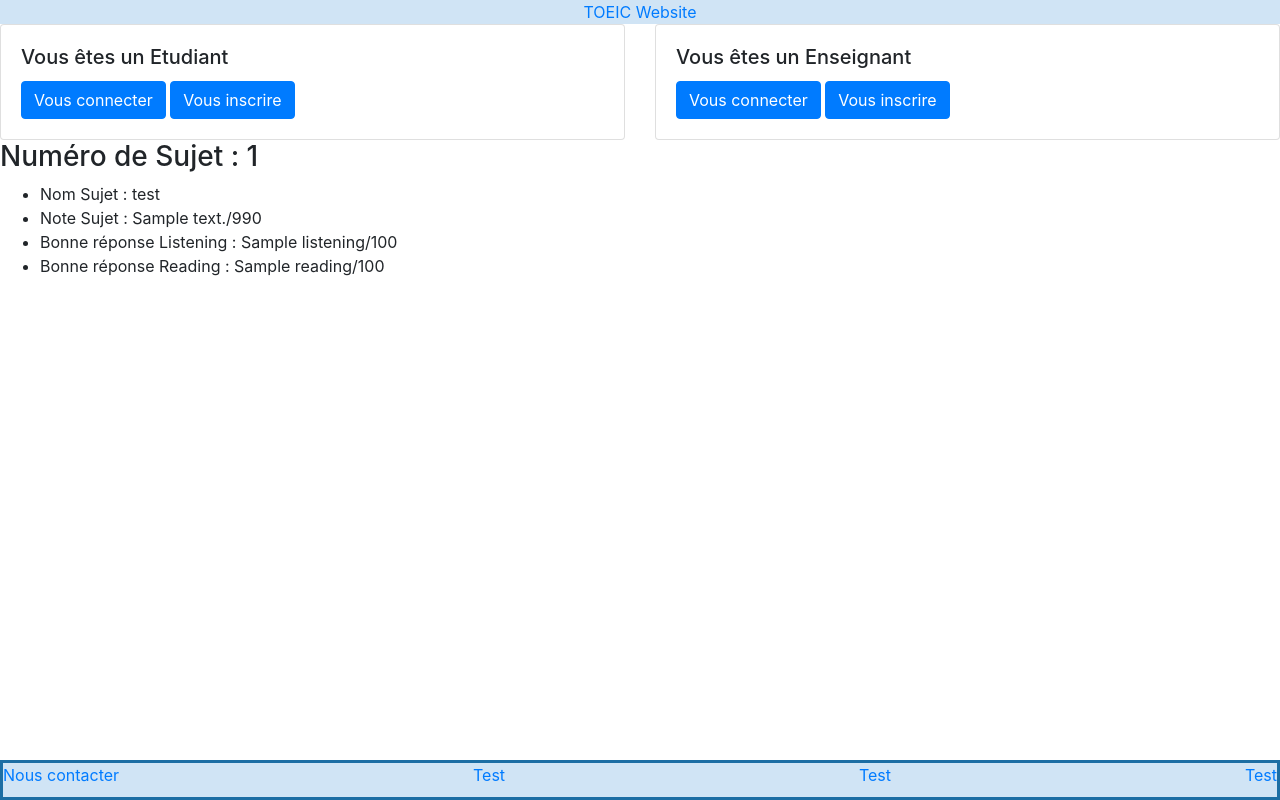
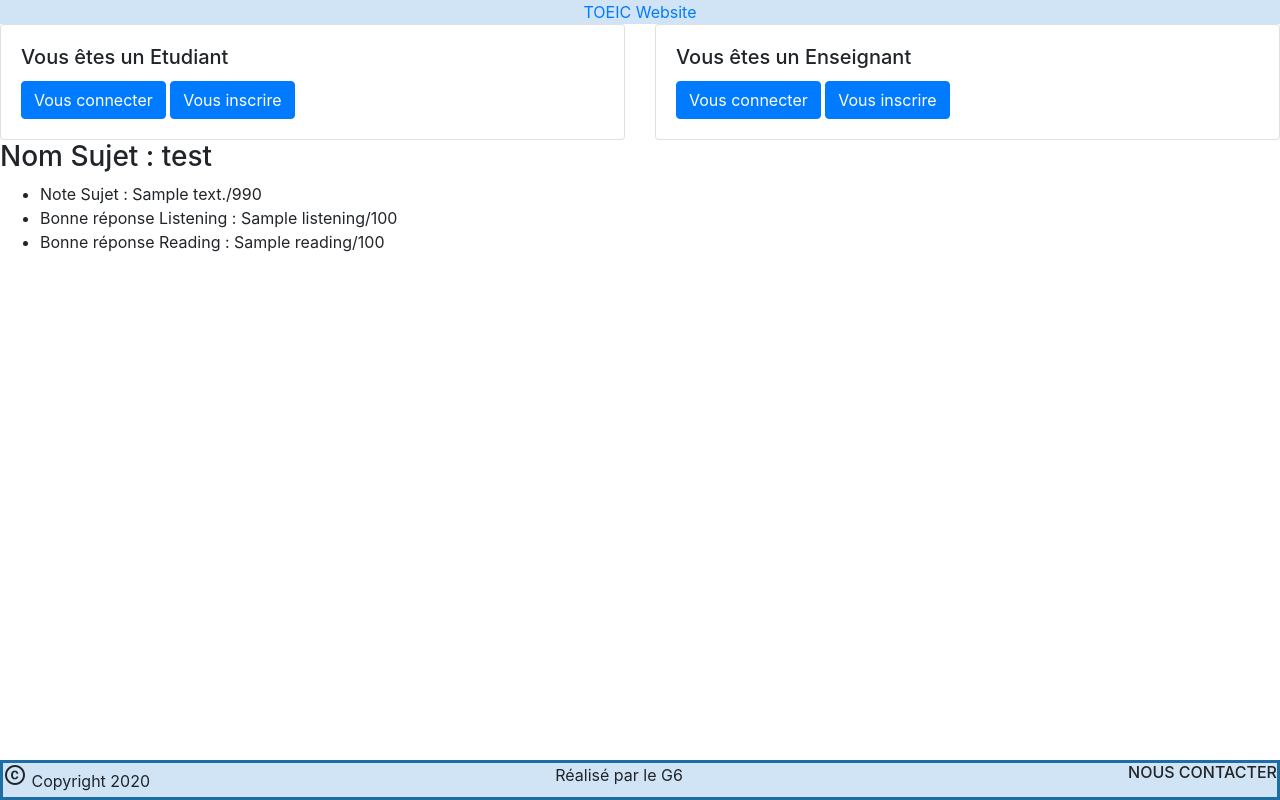
Before and after one commit to Alexiaognard/PiscineTOEIC, a Django app: template mysite/templates/corriger_sujet.html in a window 1280 px wide. Run offline with Django 3.2, Linux system fonts and the light colour scheme; data comes from the database, SQL or seed files in the repository; tables that the repository leaves empty hold one stand-in row (values such as "Sample post"); the template is opened without the code that fills it: values that come from a table or form of the project are taken from there, most other values are stand-ins (such as "Sample title", 1, 10 or a date in 2020); some libraries are stand-ins or nearby versions.

Commit message:
Ajout CSS + test aimer

```diff
--- a/mysite/templates/corriger_sujet.html
+++ b/mysite/templates/corriger_sujet.html
@@ -4,9 +4,8 @@
 
 <div class="recapitulation">
     <div class="collection with-header">
-        <h3> Numéro de Sujet : {{ subEtu.numSujet }} </h3>
+        <h3> Nom Sujet : {{subEtu.nomSujet}}</h3>
         <ul>
-            <li>Nom Sujet : {{subEtu.nomSujet}}</li>
             <li>Note Sujet : {{note}}/990</li>
             <li>Bonne réponse Listening : {{listening}}/100</li>
             <li>Bonne réponse Reading : {{reading}}/100</li>
--- a/mysite/templates/index.html
+++ b/mysite/templates/index.html
@@ -6,6 +6,8 @@
 <head>
     <meta charset="UTF-8">
     <title>TOEIC WebSite</title>
+    <link rel="stylesheet" href="https://maxcdn.bootstrapcdn.com/bootstrap/4.0.0/css/bootstrap.min.css" integrity="sha384-Gn5384xqQ1aoWXA+058RXPxPg6fy4IWvTNh0E263XmFcJlSAwiGgFAW/dAiS6JXm" crossorigin="anonymous">
+
     <link rel="stylesheet" href="https://stackpath.bootstrapcdn.com/bootstrap/4.4.1/css/bootstrap.min.css" integrity="sha384-Vkoo8x4CGsO3+Hhxv8T/Q5PaXtkKtu6ug5TOeNV6gBiFeWPGFN9MuhOf23Q9Ifjh" crossorigin="anonymous">
     <link href="https://fonts.googleapis.com/icon?family=Material+Icons" rel="stylesheet">
       <link href="{% static 'toeic.css' %}" type="text/css" rel="stylesheet" media="screen,projection"/>
@@ -49,7 +51,7 @@
                     <ul>
                         <li><a href="#">Par classe</a></li>
                         <li><a href = "{% url 'stats_par_partie_prof' %}">Par partie</a></li>
-                        <li><a href="{% url 'liste_sujet_prof' %}">Par sujet</a></li>
+                        <li><a href="#">Par sujet</a></li>
                     </ul>
 
                 </div>
@@ -94,17 +96,23 @@
 
 <!----- Scripts Bootstrap------>
 
+ <script src="https://maxcdn.bootstrapcdn.com/bootstrap/4.0.0/js/bootstrap.min.js" integrity="sha384-JZR6Spejh4U02d8jOt6vLEHfe/JQGiRRSQQxSfFWpi1MquVdAyjUar5+76PVCmYl" crossorigin="anonymous"></script>
 <script src="https://code.jquery.com/jquery-3.4.1.slim.min.js" integrity="sha384-J6qa4849blE2+poT4WnyKhv5vZF5SrPo0iEjwBvKU7imGFAV0wwj1yYfoRSJoZ+n" crossorigin="anonymous"></script>
 <script src="https://cdn.jsdelivr.net/npm/popper.js@1.16.0/dist/umd/popper.min.js" integrity="sha384-Q6E9RHvbIyZFJoft+2mJbHaEWldlvI9IOYy5n3zV9zzTtmI3UksdQRVvoxMfooAo" crossorigin="anonymous"></script>
 <script src="https://stackpath.bootstrapcdn.com/bootstrap/4.4.1/js/bootstrap.min.js" integrity="sha384-wfSDF2E50Y2D1uUdj0O3uMBJnjuUD4Ih7YwaYd1iqfktj0Uod8GCExl3Og8ifwB6" crossorigin="anonymous"></script>
+<script src="https://cdnjs.cloudflare.com/ajax/libs/popper.js/1.12.9/umd/popper.min.js" integrity="sha384-ApNbgh9B+Y1QKtv3Rn7W3mgPxhU9K/ScQsAP7hUibX39j7fakFPskvXusvfa0b4Q" crossorigin="anonymous"></script>
+<script src="{% static 'toeic.js' %}"></script>
+
+ <footer class="footer">
 
 
-<footer class="footer">
-  <a href="">Nous contacter</a>
-  <a href="">Test</a>
-  <a href="">Test</a>
-  <a href="">Test</a>
-</footer>
+              <span><p> <i class="material-icons">copyright</i> Copyright 2020</p></span>
+                Réalisé par le G6
+
+              <ul>
+                <h6>NOUS CONTACTER</h6>
+              </ul>
+  </footer>
 </body>
 
 
--- a/mysite/templates/stats_par_partie_prof.html
+++ b/mysite/templates/stats_par_partie_prof.html
@@ -9,13 +9,17 @@
 
 
         	<ul>
+                <h3>Reading : </h3>
         		<li>La note maximale de la partie Reading est : {{maxReading}}</li>
         		<li>La note minimale de la partie Reading est : {{minReading}}</li>
                 <li>La moyenne de la partie Reading est : {{moyReading}}</li>
+                <li>Liste notes Reading: {{notesReading}}</li>
+                <h3>Listening :</h3>
                 <li>La note maximale de la partie Listening est : {{maxListening}}</li>
                 <li>La note minimale de la partie Listening est : {{minListening}}</li>
                 <li>La moyenne de la partie Listening est : {{moyListening}}</li>
-                <li>Liste notes reading: {{notesReading}}</li>
+                <li>Liste notes Listening: {{notesListening}}</li>
+
              </ul>
 
 
--- a/mysite/templates/stats_par_sujet_etu.html
+++ b/mysite/templates/stats_par_sujet_etu.html
@@ -9,7 +9,7 @@
         {% for i in parties %}
 
         	<ul>
-        		<li>{{i.numSujet}}</li>
+        		<li>{{i.numSujet.nomSujet}}</li>
         		<li>{{i.nomPartie}} : {{i.notePartie}}</li>
 
              </ul>
```
Also changed, not shown: mysite/templates/create_subject.html (+7 -2 lines), mysite/templates/listeSujet.html (+20 -6 lines).
